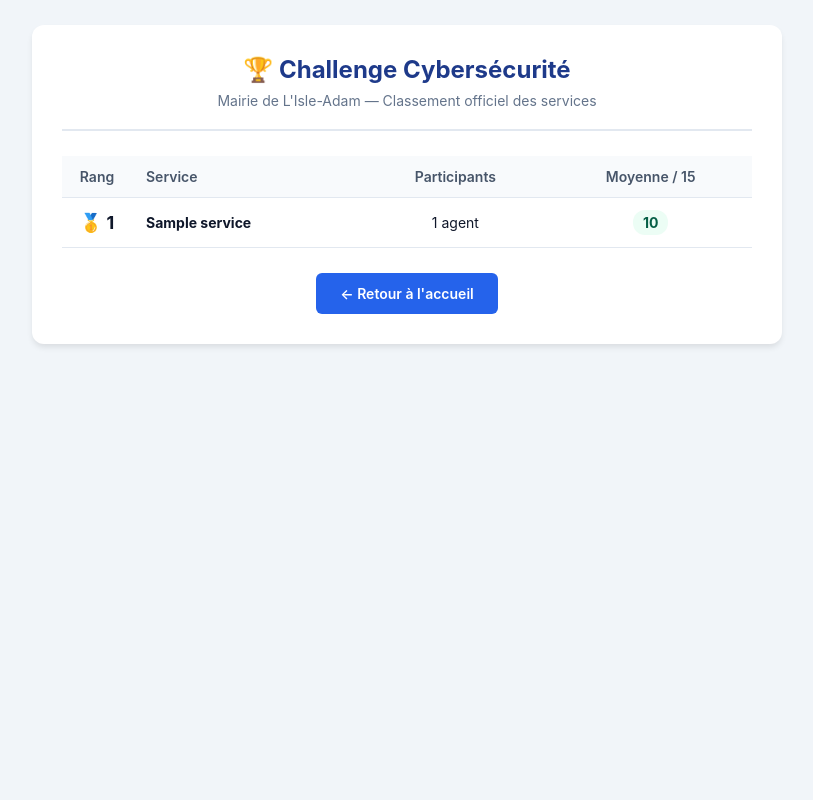
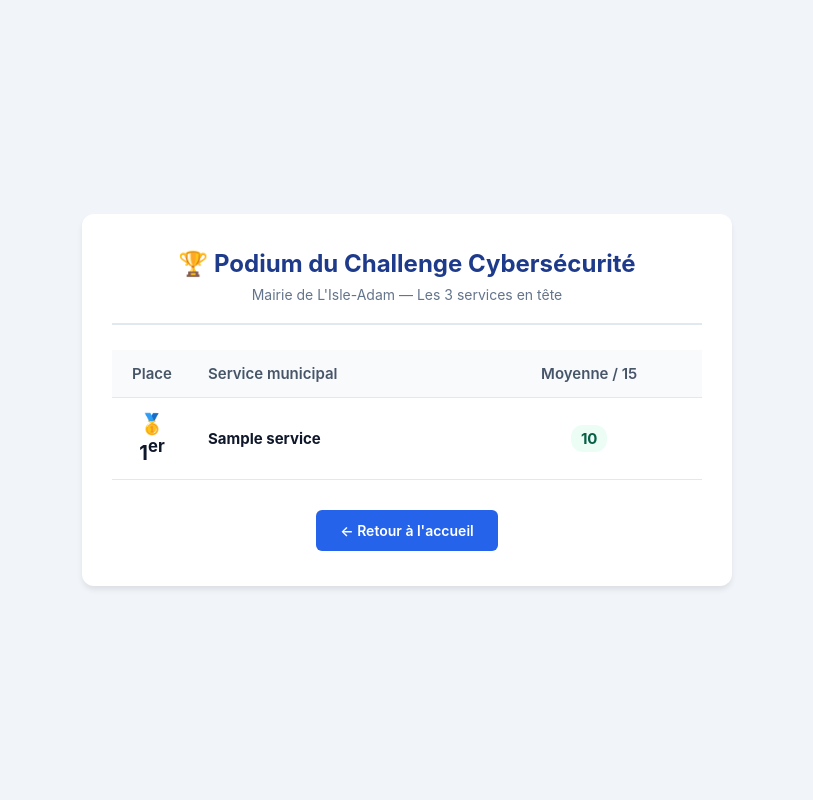
Before and after one commit to Kyotani9/simulateur-cyber, a Python web app: template templates/classement.html in a window 1280 px wide. Shown: the whole page, without its empty margins (233-1046 px from the left). Run offline with Jinja, Linux system fonts and the light colour scheme; the template is opened without the code that fills it: most values are stand-ins (such as "Sample title", 1, 10 or a date in 2020).

Commit message:
Affichage reserve au top 3 pour les utilisateurs et conservation du classement total pour l'admin

```diff
--- a/templates/classement.html
+++ b/templates/classement.html
@@ -14,14 +14,16 @@
             padding: 25px;
             display: flex;
             justify-content: center;
+            align-items: center;
+            min-height: 100vh;
         }
         .container {
-            max-width: 750px;
+            max-width: 650px;
             width: 100%;
             background: white;
             border-radius: 12px;
             box-shadow: 0 4px 6px -1px rgba(0, 0, 0, 0.1);
-            padding: 30px;
+            padding: 35px 30px;
         }
         .header {
             text-align: center;
@@ -34,17 +36,17 @@
         table {
             width: 100%;
             border-collapse: collapse;
-            margin-bottom: 25px;
+            margin-bottom: 30px;
         }
         th, td {
-            padding: 12px 14px;
+            padding: 14px 16px;
             text-align: left;
             border-bottom: 1px solid #e2e8f0;
-            font-size: 14px;
+            font-size: 15px;
         }
         th { background: #f8fafc; font-weight: 600; color: #475569; }
         tr:hover { background: #f8fafc; }
-        .podium-icon { font-size: 18px; font-weight: bold; }
+        .podium-icon { font-size: 20px; font-weight: bold; }
         .badge-score {
             display: inline-block;
             padding: 4px 10px;
@@ -63,6 +65,7 @@
             font-weight: 600;
             font-size: 14px;
             text-align: center;
+            transition: background 0.2s;
         }
         .btn-back:hover { background: #1d4ed8; }
     </style>
@@ -71,40 +74,40 @@
 
     <div class="container">
         <div class="header">
-            <h1>🏆 Challenge Cybersécurité</h1>
-            <p>Mairie de L'Isle-Adam — Classement officiel des services</p>
+            <h1>🏆 Podium du Challenge Cybersécurité</h1>
+            <p>Mairie de L'Isle-Adam — Les 3 services en tête</p>
         </div>
 
         <table>
             <thead>
                 <tr>
-                    <th style="width: 70px; text-align: center;">Rang</th>
-                    <th>Service</th>
-                    <th style="text-align: center;">Participants</th>
+                    <th style="width: 80px; text-align: center;">Place</th>
+                    <th>Service municipal</th>
                     <th style="text-align: center;">Moyenne / 15</th>
                 </tr>
             </thead>
             <tbody>
-                {% for s in classement_services %}
+                {% for s in podium_services %}
                 <tr>
                     <td style="text-align: center;">
                         {% if loop.index == 1 %}
-                            <span class="podium-icon">🥇 1</span>
+                            <span class="podium-icon">🥇 1<sup>er</sup></span>
                         {% elif loop.index == 2 %}
-                            <span class="podium-icon">🥈 2</span>
+                            <span class="podium-icon">🥈 2<sup>e</sup></span>
                         {% elif loop.index == 3 %}
-                            <span class="podium-icon">🥉 3</span>
-                        {% else %}
-                            <strong>{{ loop.index }}</strong>
+                            <span class="podium-icon">🥉 3<sup>e</sup></span>
                         {% endif %}
                     </td>
                     <td><strong>{{ s.service }}</strong></td>
-                    <td style="text-align: center;">{{ s.nb_participants }} agent{{ 's' if s.nb_participants > 1 else '' }}</td>
-                    <td style="text-align: center;"><span class="badge-score">{{ s.score_moyen }}</span></td>
+                    <td style="text-align: center;">
+                        <span class="badge-score">{{ s.score_moyen }}</span>
+                    </td>
                 </tr>
                 {% else %}
                 <tr>
-                    <td colspan="4" style="text-align: center; color: #64748b; padding: 30px;">Aucun service n'est encore classé.</td>
+                    <td colspan="3" style="text-align: center; color: #64748b; padding: 30px;">
+                        Aucun service n'est encore monté sur le podium.
+                    </td>
                 </tr>
                 {% endfor %}
             </tbody>
```
Also changed, not shown: app.py (+0 -181 lines).
